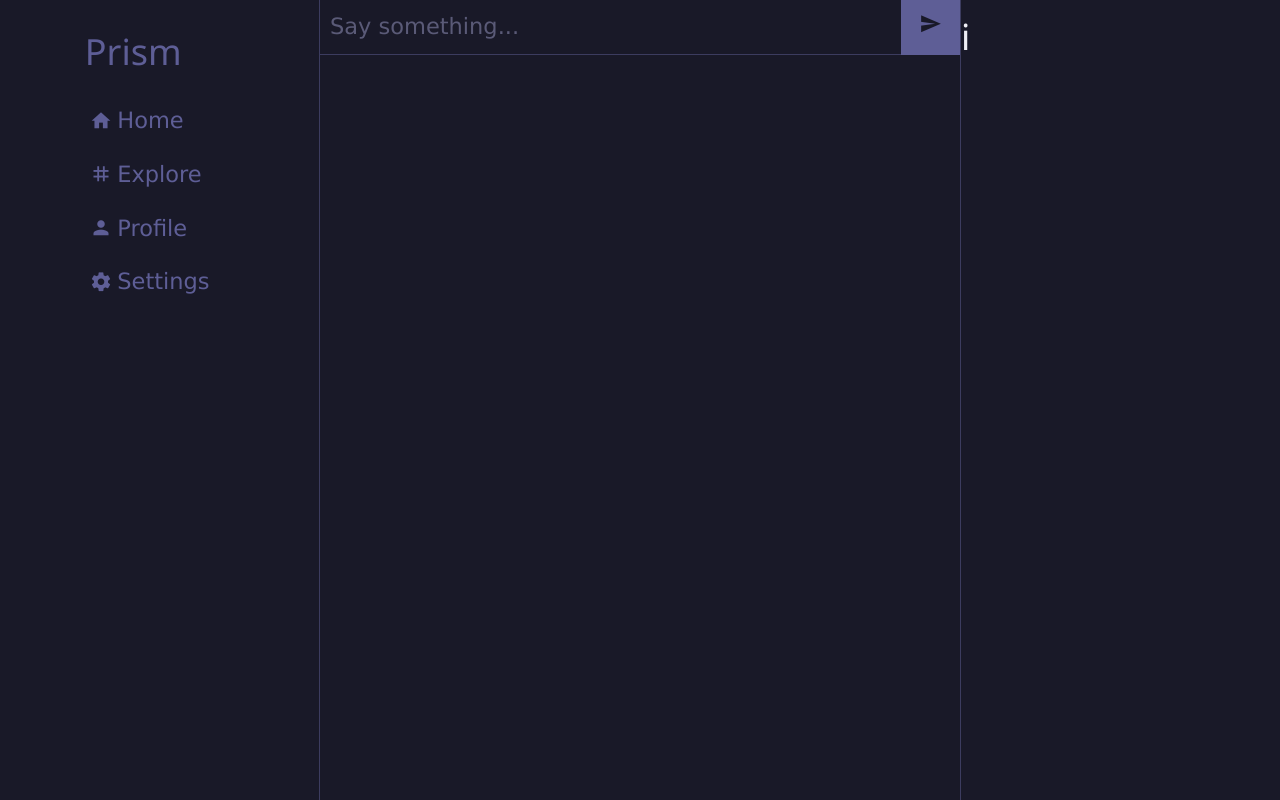
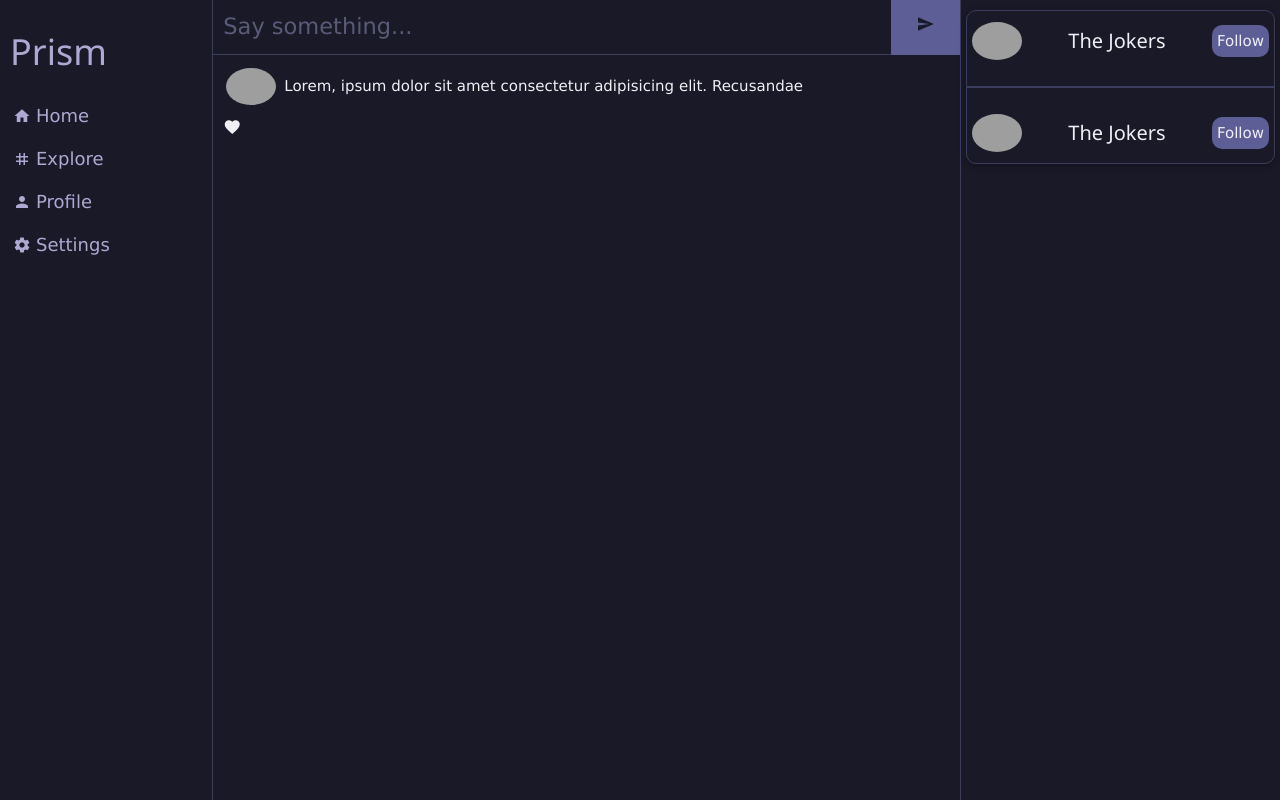
Before and after one commit to mordy-python/Prism, a Flask app: page / in a window 1280 px wide. Run offline with Flask 2, Linux system fonts and the light colour scheme; grey boxes are pictures that could not be loaded.

Commit message:
Started adding styles

```diff
--- a/main.py
+++ b/main.py
@@ -12,5 +12,13 @@ users = deta.Base('users')
 def index():
     return render_template('index.html')
 
+@app.route('/login')
+def login():
+    return render_template('login.html')
+
+@app.route('/signup')
+def signup():
+    return render_template('signup.html')
+
 if __name__ == '__main__':
     app.run(host='0.0.0.0', debug=True)
--- a/static/colors.css
+++ b/static/colors.css
@@ -29,12 +29,13 @@
     display: flex;
     justify-content: flex-start;
     flex-direction: column;
-    align-items: center;
+    align-items: flex-start;
     padding-top: 10px;
 }
 
 .left-side {
     border-left: 1px solid #3c3c5f;
+    padding: 10px 5px;
 }
 
 .w3-col {
@@ -44,23 +45,24 @@
 .link a {
     text-decoration: none;
     margin-left: 5px;
-    font-size: 1.5em;
+    font-size: 1.2em;
 }
 .material-icons {
-    font-size: 1.5em;
+    font-size: 1.2em;
 }
 .link {
+    margin-left: 5px;
     width: 50%;
     display: flex;
     justify-content: flex-start;
-    padding: 10px;
+    padding: 8px;
     border-radius: 10px;
     transition: 0.5s;
     align-items: center;
-    color: #5e5e96;
+    color: #aea8d3;
 }
 .link:hover {
-    background-color: #5e5e96;
+    background-color: #aea8d3;
     color: #191928;
 }
 .logo {
@@ -70,6 +72,7 @@
     color: transparent;  */
     padding: 5px;
 }
+
 .post-box {
     border: none;
     width: 100%;
@@ -96,3 +99,94 @@
     width: 10%;
     cursor: pointer;
 }
+.card {
+    border: 1px solid #3c3c5f;
+    border-radius: 10px;
+}
+hr {
+    border: 1px solid #3c3c5f;
+}
+.follow-box {
+    display: flex;
+    justify-content: space-between;
+    align-items: center;
+    margin: 5px;
+}
+
+.follow-avatar {
+    width: 50px;
+    height: auto;
+    border-radius: 50%;
+}
+.follow-btn {
+    text-decoration: none;
+    background-color: #5e5e96;
+    color: var(--text-color);
+    padding: 5px;
+    border-radius: 10px;
+    transition: .5s;
+}
+.follow-btn:hover {
+    background-color: #5e5e96;
+    color: #191928;
+}
+.page-header {
+    color: #aea8d3;
+}
+.auth-card {
+    display: flex;
+    flex-direction: column;
+    align-items: center;
+    padding: 10px;
+    width: 30%;
+    margin: auto;
+}
+.person {
+    font-size: 64px;
+    background-color: #5e5e96;
+    border-radius: 50%;
+    padding: 5px;
+}
+.form-input {
+    border: 1px solid #5e5e96;
+    background-color: transparent;
+    display: block;
+    margin: 5px;
+    padding: 5px;
+    color: #aea8d3;
+    border-radius: 10px;
+    width: 100%;
+    outline: none;
+}
+.form-input::placeholder {
+    color: #aea8d3;
+}
+.form-submit {
+    border: 1px solid #5e5e96;
+    background-color: #aea8d3;
+    color: #191928;
+    display: block;
+    margin: 5px;
+    padding: 5px;
+    border-radius: 10px;
+    width: 100%;
+    outline: none;
+}
+.ray {
+    display: flex;
+    flex-direction: column;
+    margin: 5px;
+}
+.controls {
+    margin: 5px;
+}
+.ray-content {
+    display: flex;
+    align-items: center;
+}
+.pfp {
+    width: 50px;
+    height: auto;
+    border-radius: 50%;
+    margin: 8px;
+}
--- a/templates/base.html
+++ b/templates/base.html
@@ -10,9 +10,10 @@
   <link rel="stylesheet" href="{{url_for('static', filename='colors.css')}}">
   <title>Prism</title>
 </head>
+
 <body class="w3-theme">
   <div class="row">
-    <div class="right-side w3-col m4 l3">
+    <div class="right-side w3-col m4 l2">
       <div class="link logo">
         <h1>Prism</h1>
       </div>
@@ -33,12 +34,26 @@
         <a href="{{url_for('index')}}">Settings</a>
       </div>
     </div>
-    <div class="w3-col m4 l6 container">
+    <div class="w3-col m4 l7 container">
       {% block content %}
       {% endblock content %}
     </div>
     <div class="left-side w3-col m4 l3">
-      <h1>i</h1>
+      <div class="w3-card card">
+        <div class="follow-box">
+          <img class="follow-avatar"
+            src="https://cdn.discordapp.com/avatars/845345000816377876/c39d7fc4eaeed2b150faabe40ce33ac1.webp?size=240" />
+          <h4>The Jokers</h4>
+          <a href="#" class="follow-btn">Follow</a>
+        </div>
+        <hr>
+        <div class="follow-box">
+          <img class="follow-avatar"
+            src="https://cdn.discordapp.com/avatars/845345000816377876/c39d7fc4eaeed2b150faabe40ce33ac1.webp?size=240" />
+          <h4>The Jokers</h4>
+          <a href="#" class="follow-btn">Follow</a>
+        </div>
+      </div>
     </div>
   </div>
 </body>
--- a/templates/index.html
+++ b/templates/index.html
@@ -4,4 +4,13 @@
   <input type="text" class="post-input" placeholder="Say something..." name="content" required>
   <button type="submit" class="post-share"><span class="material-icons">send</span></button>
 </form>
+<div class="ray">
+    <div class="ray-content">
+        <img class="pfp" src="https://cdn.discordapp.com/avatars/845345000816377876/c39d7fc4eaeed2b150faabe40ce33ac1.webp?size=240">
+        <p class="content">Lorem, ipsum dolor sit amet consectetur adipisicing elit. Recusandae</p>
+    </div>
+    <div class="controls">
+        <span class="material-icons">favorite</span>
+    </div>
+</div>
 {% endblock content %}
```
